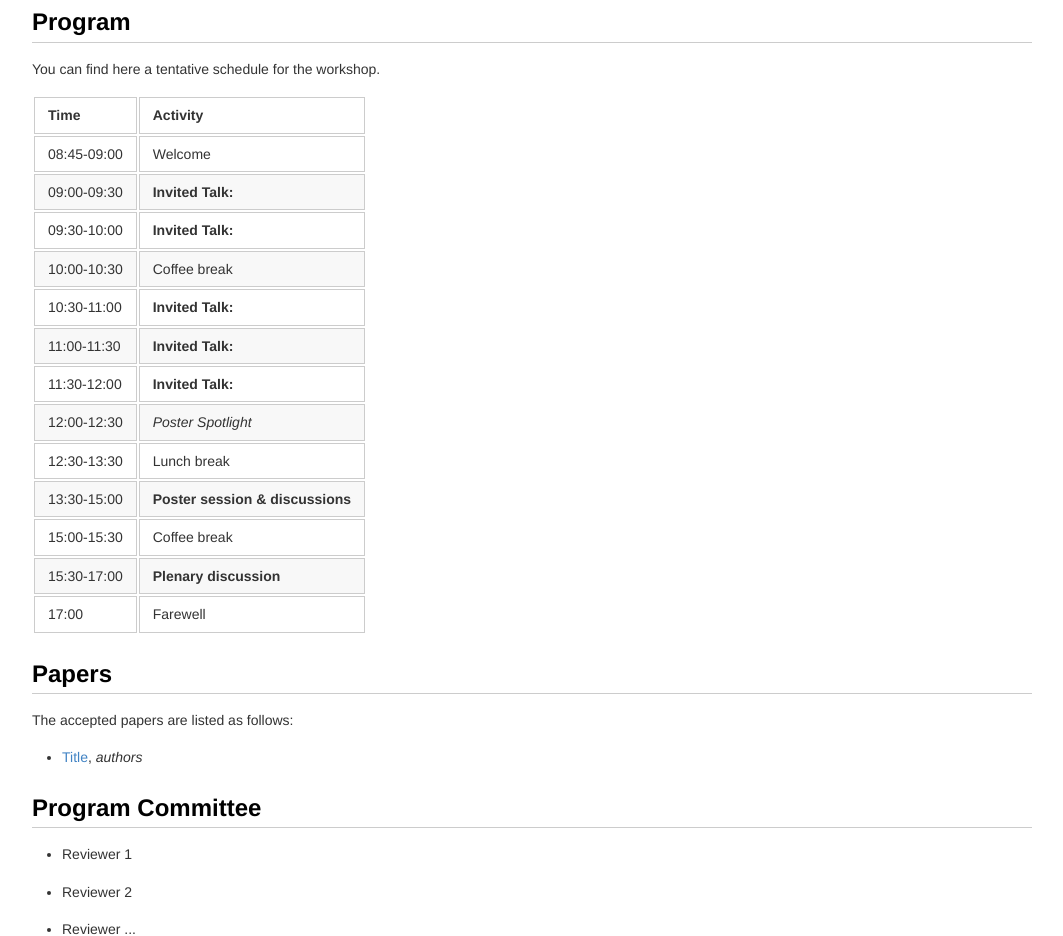
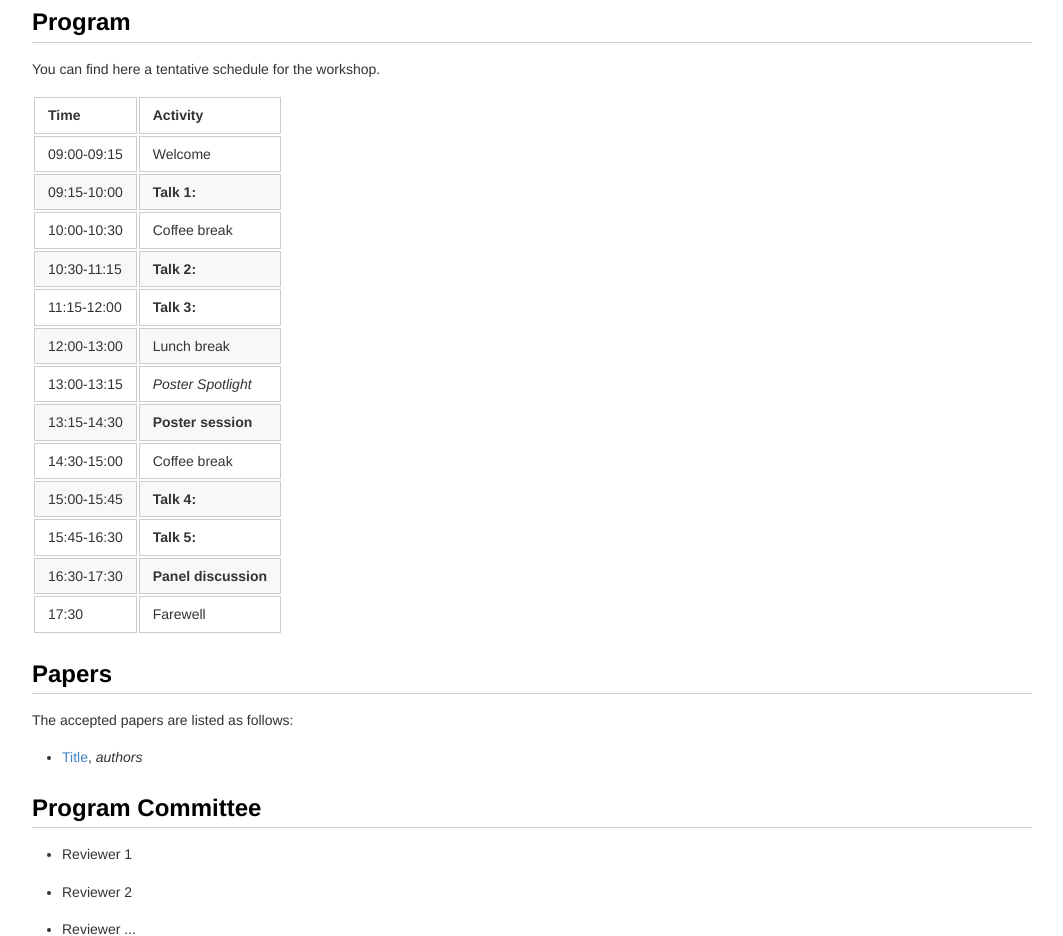
Before and after one commit to r1d1/iwcmar3, a plain HTML site: page index.html in a window 1280 px wide. Shown: the part 2615-3551 px from the top of the page, without its empty margins (108-1171 px from the left). Drawn offline with Linux system fonts and the light colour scheme.

Commit message:
Updated tentative program

```diff
--- a/index.html
+++ b/index.html
@@ -94,55 +94,55 @@ When transferring the affordance concept to robotics, we find a wide range of me
 </thead>
 <tbody>
 <tr class="odd">
-<td align="left">08:45-09:00</td>
+<td align="left">09:00-09:15</td>
 <td align="left">Welcome</td>
 </tr>
 <tr class="even">
-<td align="left">09:00-09:30</td>
-<td align="left"><strong>Invited Talk:</strong></td>
+<td align="left">09:15-10:00</td>
+<td align="left"><strong>Talk 1:</strong></td>
 </tr>
 <tr class="odd">
-<td align="left">09:30-10:00</td>
-<td align="left"><strong>Invited Talk:</strong></td>
-</tr>
-<tr class="even">
 <td align="left">10:00-10:30</td>
 <td align="left">Coffee break</td>
 </tr>
+<tr class="even">
+<td align="left">10:30-11:15</td>
+<td align="left"><strong>Talk 2:</strong></td>
+</tr>
 <tr class="odd">
-<td align="left">10:30-11:00</td>
-<td align="left"><strong>Invited Talk:</strong></td>
+<td align="left">11:15-12:00</td>
+<td align="left"><strong>Talk 3:</strong></td>
 </tr>
 <tr class="even">
-<td align="left">11:00-11:30</td>
-<td align="left"><strong>Invited Talk:</strong></td>
+<td align="left">12:00-13:00</td>
+<td align="left">Lunch break</td>
 </tr>
 <tr class="odd">
-<td align="left">11:30-12:00</td>
-<td align="left"><strong>Invited Talk:</strong></td>
+<td align="left">13:00-13:15</td>
+<td align="left"><em>Poster Spotlight</em></td>
 </tr>
 <tr class="even">
-<td align="left">12:00-12:30</td>
-<td align="left"><em>Poster Spotlight</em></td>
+<td align="left">13:15-14:30</td>
+<td align="left"><strong>Poster session</strong></td>
 </tr>
 <tr class="odd">
-<td align="left">12:30-13:30</td>
-<td align="left">Lunch break</td>
-</tr>
-<tr class="even">
-<td align="left">13:30-15:00</td>
-<td align="left"><strong>Poster session &amp; discussions</strong></td>
-</tr>
-<tr class="odd">
-<td align="left">15:00-15:30</td>
+<td align="left">14:30-15:00</td>
 <td align="left">Coffee break</td>
 </tr>
 <tr class="even">
-<td align="left">15:30-17:00</td>
-<td align="left"><strong>Plenary discussion</strong></td>
+<td align="left">15:00-15:45</td>
+<td align="left"><strong>Talk 4:</strong></td>
 </tr>
 <tr class="odd">
-<td align="left">17:00 </td>
+<td align="left">15:45-16:30</td>
+<td align="left"><strong>Talk 5:</strong></td>
+</tr>
+<tr class="even">
+<td align="left">16:30-17:30</td>
+<td align="left"><strong>Panel discussion</strong></td>
+</tr>
+<tr class="odd">
+<td align="left">17:30 </td>
 <td align="left">Farewell</td>
 </tr>
 </tbody>
```
Also changed, not shown: 1 other file.
